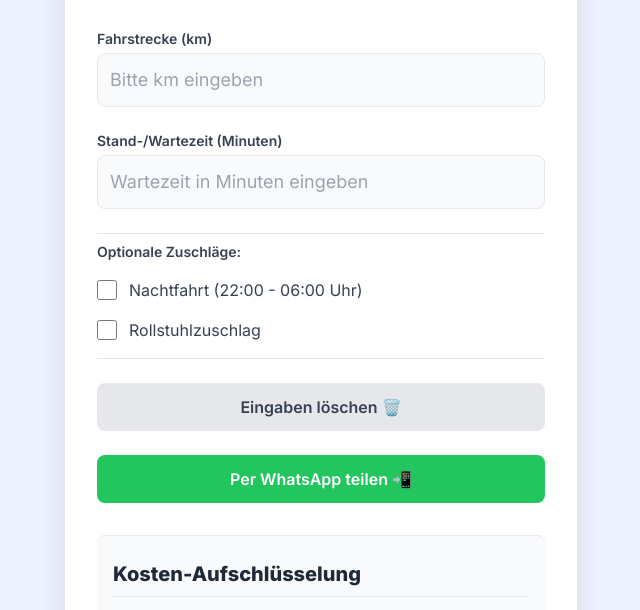
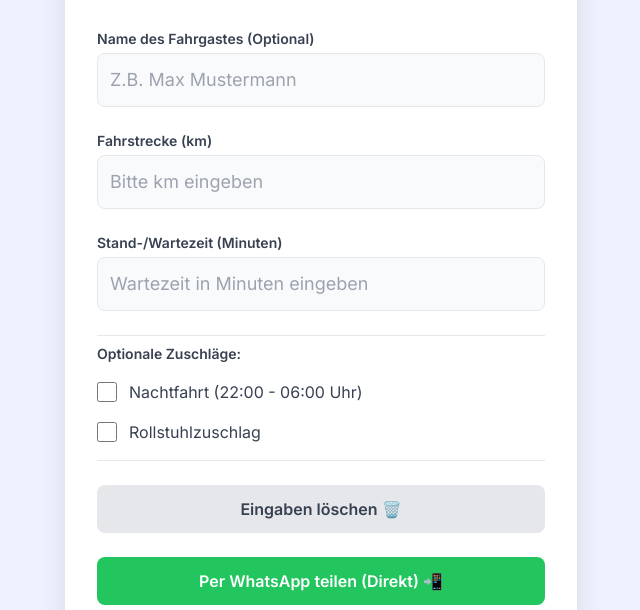
Before and after one commit to pfeifferliege/Mietwagenrechner, a plain HTML site: page index.html in a window 1280 px wide. Shown: the part 160-770 px from the top of the page, without its empty margins (319-959 px from the left). Drawn offline with nearby package versions, Linux system fonts and the light colour scheme.

Commit message:
Update index.html

```diff
--- a/index.html
+++ b/index.html
@@ -7,7 +7,9 @@
     <meta name="apple-mobile-web-app-status-bar-style" content="black-translucent">
     <meta name="apple-mobile-web-app-title" content="TaxiRechner">
 
+    <!-- Stellen Sie sicher, dass dieser Dateiname mit dem Icon auf dem Server übereinstimmt -->
     <link rel="apple-touch-icon" href="/apple-touch-icon.png">
+
     <meta name="viewport" content="width=device-width, initial-scale=1.0">
     <title>Taxifahrpreisrechner - Premium-Version</title>
     <script src="https://cdn.tailwindcss.com"></script>
@@ -47,6 +49,7 @@
 </head>
 <body class="p-4 flex flex-col items-center min-h-screen">
 
+    <!-- Sticky Header -->
     <div class="w-full max-w-lg sticky-header bg-indigo-700 p-5 md:p-6">
         <h2 class="text-sm font-semibold text-indigo-300 mb-1 uppercase tracking-wider">Ihr aktueller Fahrpreis:</h2>
         <div class="flex justify-between items-end">
@@ -55,12 +58,25 @@
         </div>
     </div>
 
+    <!-- Main Content Card -->
     <div class="w-full max-w-lg card bg-white rounded-xl p-6 md:p-8">
         <h1 class="text-3xl font-extrabold text-gray-800 mb-2">Preisdetails eingeben</h1>
         <p class="text-gray-500 mb-8 border-b pb-4">Geben Sie Ihre Fahrtparameter ein, um die Gesamtkosten zu berechnen.</p>
 
         <div class="space-y-6">
 
+            <!-- NEU: Eingabefeld für Fahrgastname (optional) -->
+            <div>
+                <label for="passengerNameInput" class="block text-sm font-semibold text-gray-700 mb-1">
+                    Name des Fahrgastes (Optional)
+                </label>
+                <input type="text" id="passengerNameInput" value=""
+                        placeholder="Z.B. Max Mustermann"
+                        class="input-style w-full p-3 border rounded-lg text-lg focus:outline-none"
+                        aria-label="Name des Fahrgastes">
+            </div>
+
+            <!-- Fahrstrecke -->
             <div>
                 <label for="distanceKm" class="block text-sm font-semibold text-gray-700 mb-1">
                     Fahrstrecke (km)
@@ -72,6 +88,7 @@
                         aria-label="Fahrstrecke in Kilometern">
             </div>
 
+            <!-- Wartezeit -->
             <div>
                 <label for="waitingMinutes" class="block text-sm font-semibold text-gray-700 mb-1">
                     Stand-/Wartezeit (Minuten)
@@ -83,6 +100,7 @@
                         aria-label="Wartezeit in Minuten">
             </div>
 
+            <!-- Zuschläge -->
             <div class="space-y-4 pt-2 pb-4 border-t border-b">
                 <p class="text-sm font-semibold text-gray-700">Optionale Zuschläge:</p>
 
@@ -112,10 +130,11 @@
 
             <button onclick="shareViaWhatsapp()"
                     class="w-full bg-green-500 text-white p-3 rounded-lg font-semibold hover:bg-green-600 transition duration-150 ease-in-out">
-                Per WhatsApp teilen 📲
+                Per WhatsApp teilen (Direkt) 📲
             </button>
         </div>
 
+        <!-- Kosten-Aufschlüsselung -->
         <div class="mt-8 border-t pt-6 bg-gray-50 p-4 rounded-lg">
             <h3 class="text-xl font-extrabold text-gray-800 mb-4 border-b pb-2">Kosten-Aufschlüsselung</h3>
             <div class="space-y-3 text-base">
@@ -159,6 +178,7 @@
 
         // Hilfsfunktion zur Formatierung als Währung (Deutsch)
         function formatCurrency(amount) {
+            // Stellt sicher, dass die Währungsanzeige korrekt ist (z.B. 12,34 €)
             return amount.toLocaleString('de-DE', { style: 'currency', currency: 'EUR' });
         }
 
@@ -205,6 +225,7 @@
 
             // 4. Gesamtfahrpreis
             totalFare = baseFare + distanceCost + waitingCost + nightSurcharge + wheelchairSurcharge;
+            // Rundet auf zwei Dezimalstellen
             totalFare = Math.round(totalFare * 100) / 100;
 
             // Ergebnis im UI anzeigen
@@ -223,6 +244,8 @@
          * Setzt alle Eingabefelder auf ihren Standardwert (leer oder false) zurück und berechnet neu.
          */
         function resetInputs() {
+            // Setzt auch das neue Namensfeld zurück
+            document.getElementById('passengerNameInput').value = '';
             document.getElementById('distanceKm').value = '';
             document.getElementById('waitingMinutes').value = '';
             document.getElementById('isNight').checked = false;
@@ -232,51 +255,43 @@
         }
 
         /**
-         * NEU: Teilt den berechneten Fahrpreis per WhatsApp.
-         * Fragt den Namen des Fahrgastes ab und erstellt eine detaillierte Nachricht.
+         * Teilt den berechneten Fahrpreis per WhatsApp OHNE Rückfrage.
+         * Liest den Namen direkt aus dem neuen Eingabefeld.
          */
         function shareViaWhatsapp() {
-            // Gesamtfahrpreis abrufen
+            // 1. Gesamtfahrpreis abrufen
             const totalFareText = document.getElementById('totalFare').textContent;
 
-            // Namen des Fahrgastes abfragen
-            const passengerName = prompt("Bitte geben Sie den Namen des Fahrgastes ein:");
+            // 2. Name DIREKT aus dem Eingabefeld lesen (kein prompt)
+            const passengerNameInput = document.getElementById('passengerNameInput');
+            // Wenn das Feld leer ist, wird ein Standardname verwendet, um den Fluss nicht zu unterbrechen
+            let passengerName = passengerNameInput.value.trim() || "der Fahrgast";
 
-            // Abbruch, falls kein Name eingegeben wurde
-            if (!passengerName) {
-                alert("Der Vorgang wurde abgebrochen, da kein Name eingegeben wurde.");
-                return;
-            }
-
-            // Eingabewerte für Details abrufen
+            // 3. Eingabewerte für Details abrufen
             const distanceKm = parseFloat(document.getElementById('distanceKm').value) || 0;
             const waitingMinutes = parseInt(document.getElementById('waitingMinutes').value, 10) || 0;
             const isNight = document.getElementById('isNight').checked;
             const isWheelchair = document.getElementById('isWheelchair').checked;
 
-            // 2. Detaillierte Nachricht konstruieren
+            // 4. Detaillierte Nachricht konstruieren
             let message = `Fahrt von ${passengerName} kostet ${totalFareText}.\n\n`;
             message += `DETAILS:\n`;
             message += `Grundgebühr: ${formatCurrency(TARIFFS.BASE_FARE)}\n`;
 
-            // Distanz nur hinzufügen, wenn > 0 km
             if (distanceKm > 0) {
                 const distanceCost = calculateDistanceCost(distanceKm);
                 message += `Distanzkosten (${distanceKm} km): ${formatCurrency(distanceCost)}\n`;
             }
 
-            // Wartezeit nur hinzufügen, wenn > 0 Minuten
             if (waitingMinutes > 0) {
                 const waitingCost = waitingMinutes * TARIFFS.WAITING_RATE_PER_MINUTE;
                 message += `Wartezeit (${waitingMinutes} Min): ${formatCurrency(waitingCost)}\n`;
             }
 
-            // Nachtzuschlag nur hinzufügen, wenn aktiviert
             if (isNight) {
                 message += `Nachtzuschlag: ${formatCurrency(TARIFFS.NIGHT_SURCHARGE)}\n`;
             }
 
-            // Rollstuhlzuschlag nur hinzufügen, wenn aktiviert
             if (isWheelchair) {
                 message += `Rollstuhlzuschlag: ${formatCurrency(TARIFFS.WHEELCHAIR_SURCHARGE)}\n`;
             }
@@ -284,13 +299,11 @@
             // Endsumme hinzufügen
             message += `\nGESAMTSUMME: ${totalFareText}`;
 
-            // 3. Nachricht URL-kodieren
+            // 5. Nachricht URL-kodieren
             const encodedMessage = encodeURIComponent(message);
 
-            // 4. WhatsApp Link erstellen und öffnen
+            // 6. WhatsApp Link erstellen und SOFORT öffnen
             const whatsappUrl = `https://wa.me/?text=${encodedMessage}`;
-
-            // Öffnet WhatsApp direkt in einem neuen Fenster/Tab
             window.open(whatsappUrl, '_blank');
         }
 
```
Lines whose indentation alone changed are shown as unchanged.
